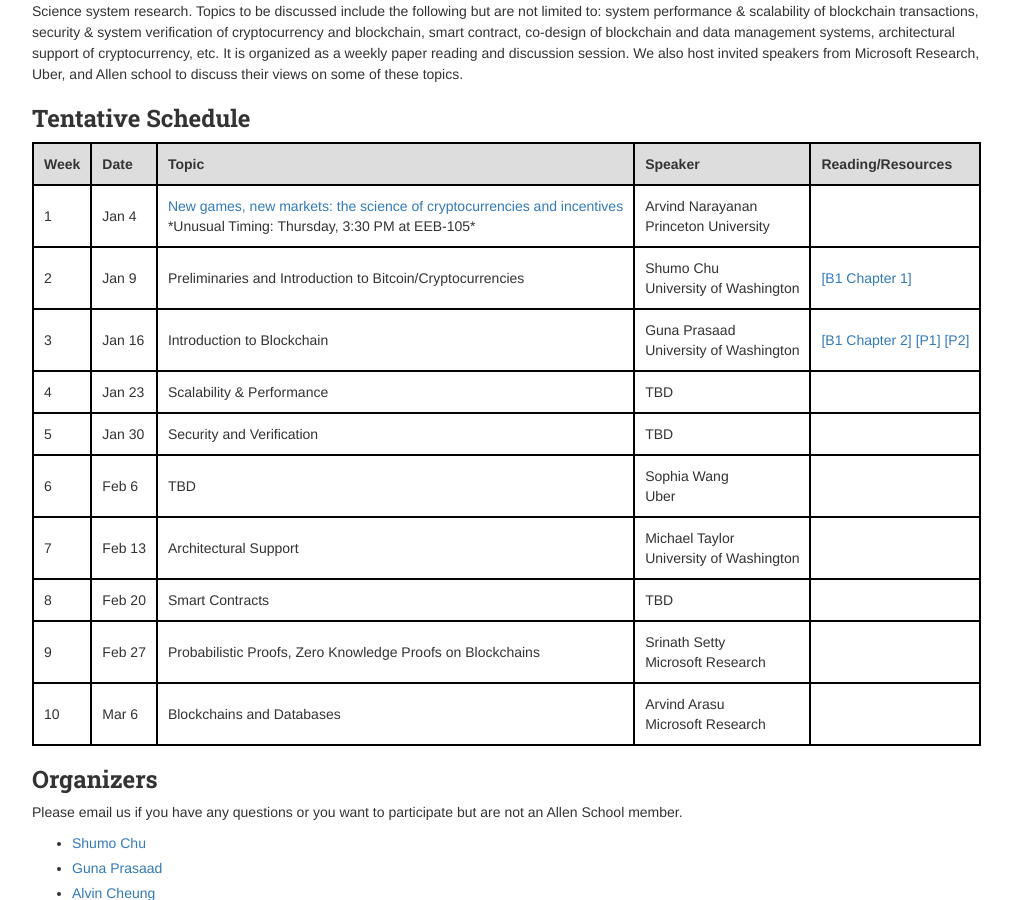
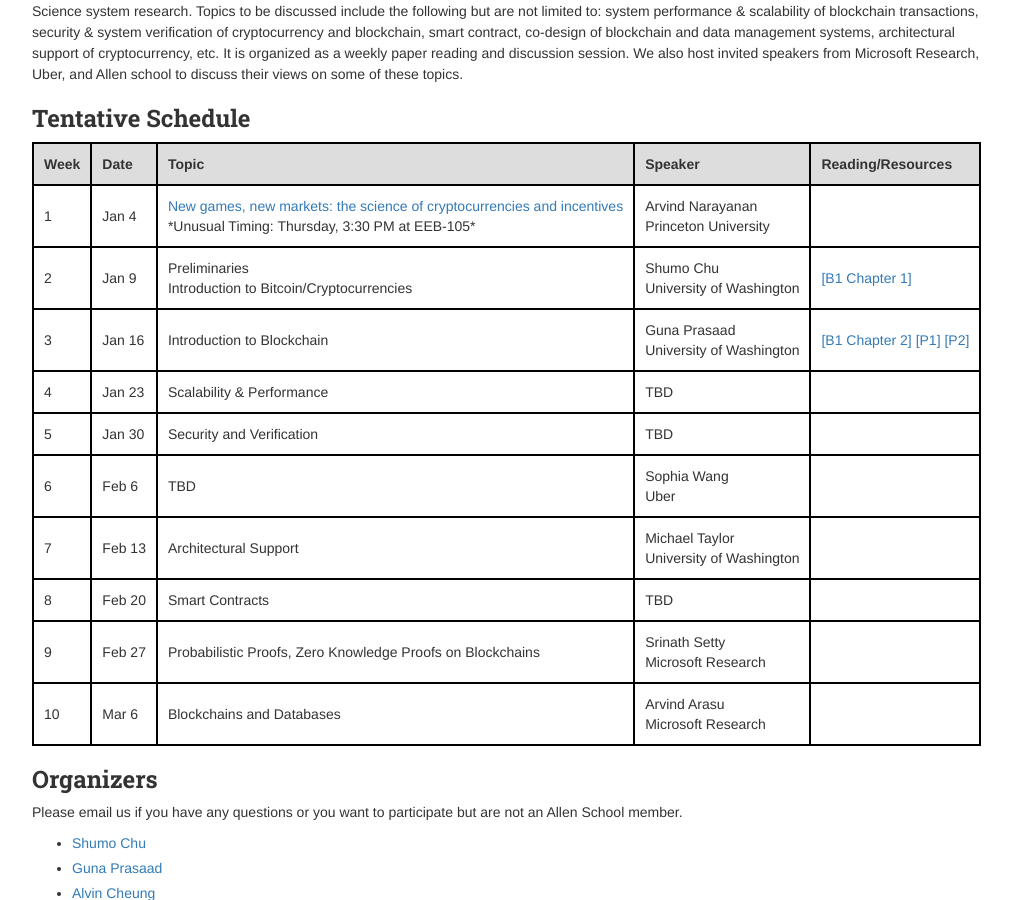
Before and after one commit to uwdb/website, a Jekyll site: the page built from seminars/cse590q/18wi/index.markdown, in a window 1280 px wide and 900 px high, scrolled down 352 px. Shown: the whole window, without its empty margins (123-1135 px from the left). Built offline with Jekyll 4.4.1, drawn with Linux system fonts in a browser that asks for light colours; nearby versions of some CDN libraries.

Commit message:
Update index.markdown

```diff
--- a/seminars/cse590q/18wi/index.markdown
+++ b/seminars/cse590q/18wi/index.markdown
@@ -37,7 +37,7 @@
   <tr>
     <td>2</td>
     <td>Jan 9</td>
-    <td>Preliminaries and Introduction to Bitcoin/Cryptocurrencies</td>
+    <td>Preliminaries <br> Introduction to Bitcoin/Cryptocurrencies</td>
     <td>Shumo Chu<br> University of Washington</td>
     <td><a href='http://bitcoinbook.cs.princeton.edu'>[B1 Chapter 1]</a></td>
   </tr>
```
